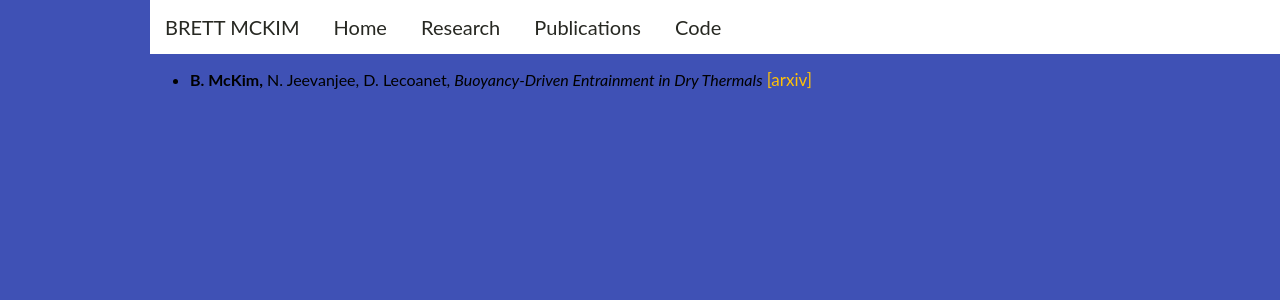
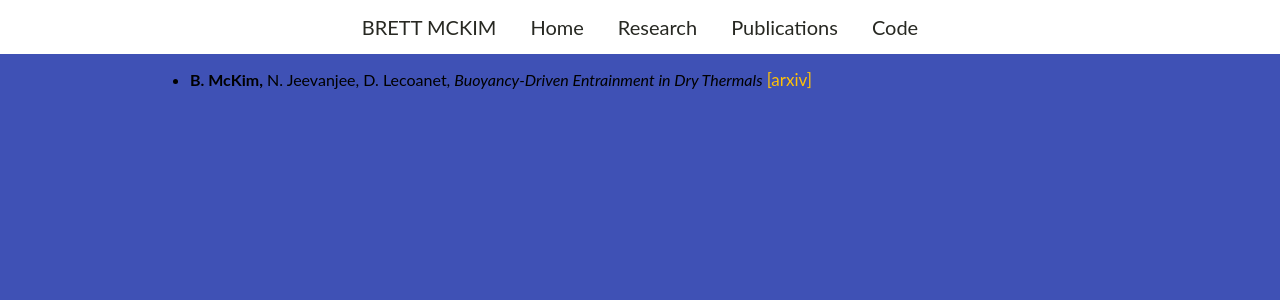
Before and after one commit to mckimb/mckimb.github.io, a Jekyll site: the page built from papers/index.html, in a window 1280 px wide. Shown: the top 300 px of the page. Built offline with Jekyll 4.4.1, drawn with Linux system fonts in a browser that asks for light colours.

Commit message:
Update main.css

```diff
--- a/css/main.css
+++ b/css/main.css
@@ -183,11 +183,11 @@ nav ul li, footer ul li {
     list-style:none;
     \\ margin:0;
     \\ padding:0;
-    text-align:left;
+    text-align:center;
     top: 0;
     left: 0;
     right: 0;
-    margin-left: 150px;
+    \\ margin-left: 150px;
 }
 
 .topnav li {
@@ -211,7 +211,7 @@ nav ul li, footer ul li {
   padding: 15px;
   font-size: 20px;
   color: #272822;
-  text-align: left;
+  \\ text-align: left;
   text-decoration: none;
 }
 
```
